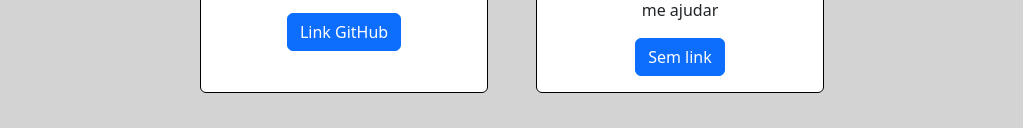
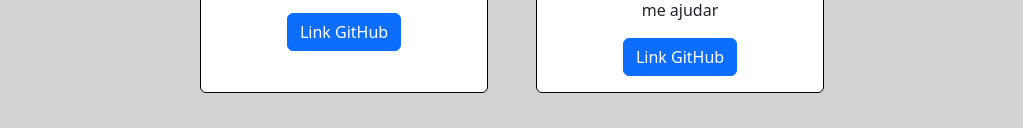
Before and after one commit to RafaelDuarte23/RafaelDuarte23.github.io, a plain HTML site: page projetos.html in a window 1280 px wide. Shown: the part 1009-1137 px from the top of the page, without its empty margins (128-1151 px from the left). Drawn offline with nearby package versions, Linux system fonts and the light colour scheme.

Commit message:
Alteração de link para o github em projetos

```diff
--- a/projetos.html
+++ b/projetos.html
@@ -72,7 +72,7 @@
                     <h5 class="card-title">Site Meu PortiFolio </h5>
                     <p class="card-text">Esse site foi feito totalmente por mim, feito e pensado, sem nenhuma ajuda
                         apenas eu, minha vontade e o google para me ajudar</p>
-                    <a href="#" class="btn btn-primary"> Sem link </a>
+                    <a href="https://github.com/RafaelDuarte23/RafaelDuarte23.github.io" class="btn btn-primary"> Link GitHub </a>
                 </div>
             </div>
         </div>
```
